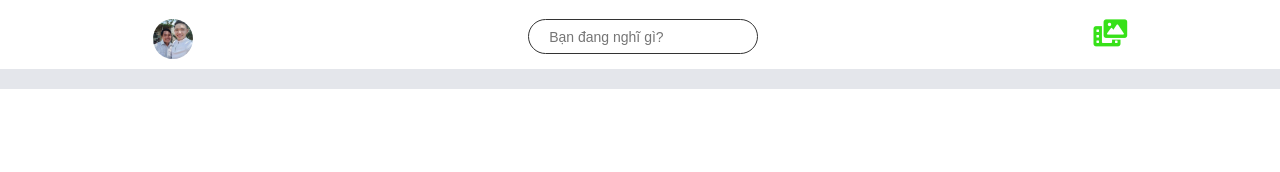
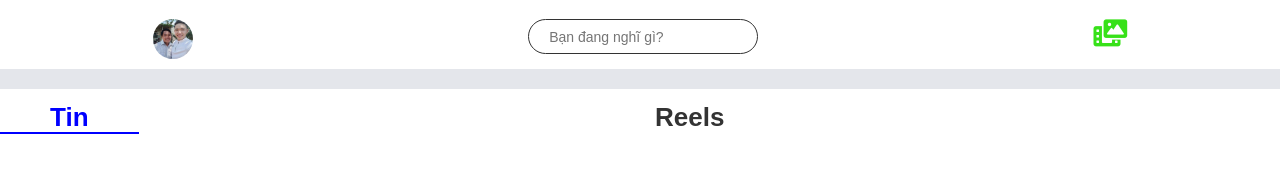
Before and after one commit to bachsykhang/facebook_clone, a plain HTML site: page index.html in a window 1280 px wide. Shown: the part 180-352 px from the top of the page. Drawn offline with Linux system fonts and the light colour scheme.

Commit message:
update story p1

```diff
--- a/assets/css/main.css
+++ b/assets/css/main.css
@@ -95,3 +95,26 @@ hr {
 #story {
 
 }
+
+.story-con {
+    display: flex;
+}
+
+.story-tin , .story-reels {
+    margin-top: 10px;
+}
+
+.story-tin a{
+    font-size: 26px;
+    color: blue;
+    font-weight: 550;
+    border-bottom: 2px solid blue;
+    padding: 0 50px;
+}
+
+.story-reels a{
+    font-size: 26px;
+    color: #333;
+    font-weight: 550;
+    padding-right: 50px;
+}
--- a/index.html
+++ b/index.html
@@ -53,7 +53,10 @@
     <div class="ngankhoang"></div>
     <!-- story -->
     <div id="story">
-
+        <div class="row story-con">
+            <div class="col-sm-6 story-tin"><a href="">Tin</a></div>
+            <div class="col-sm-6 story-reels"><a href="">Reels</a></div>
+          </div>
     </div>
 </body>
 </html>
```
